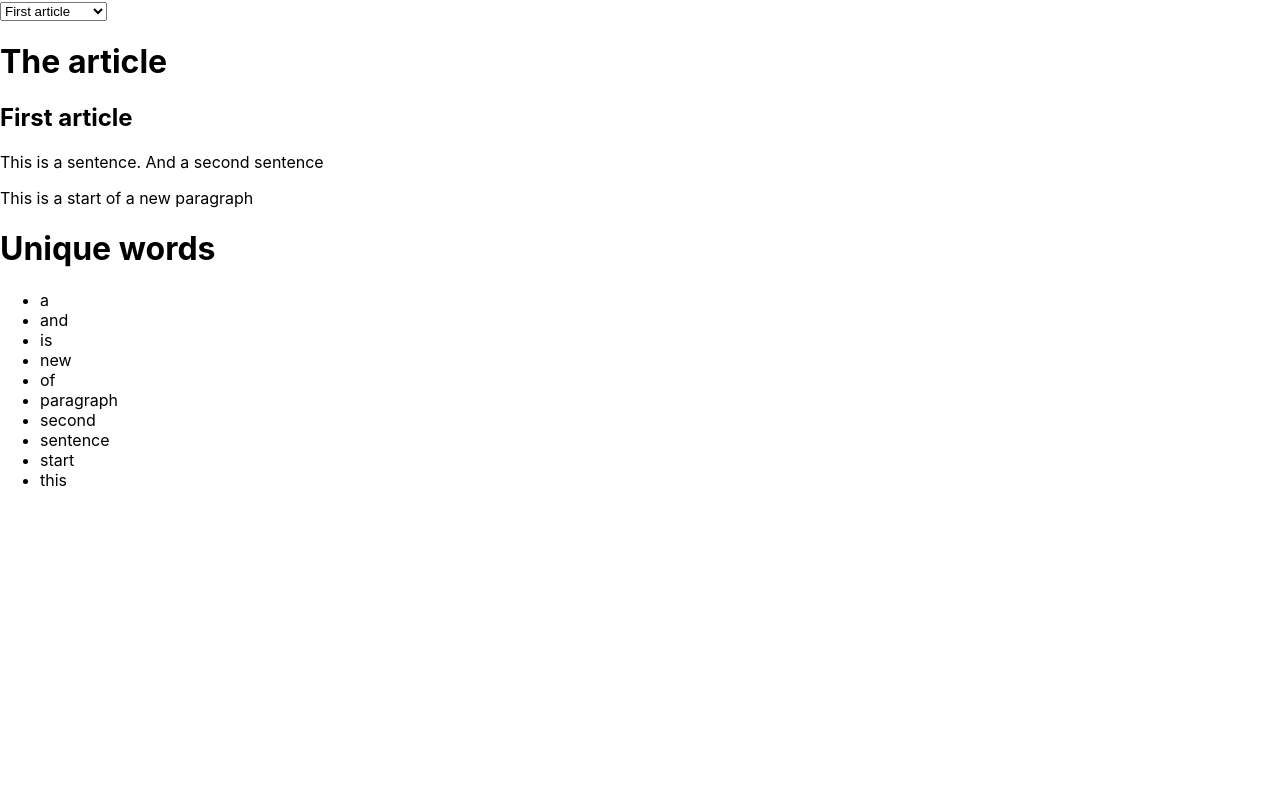
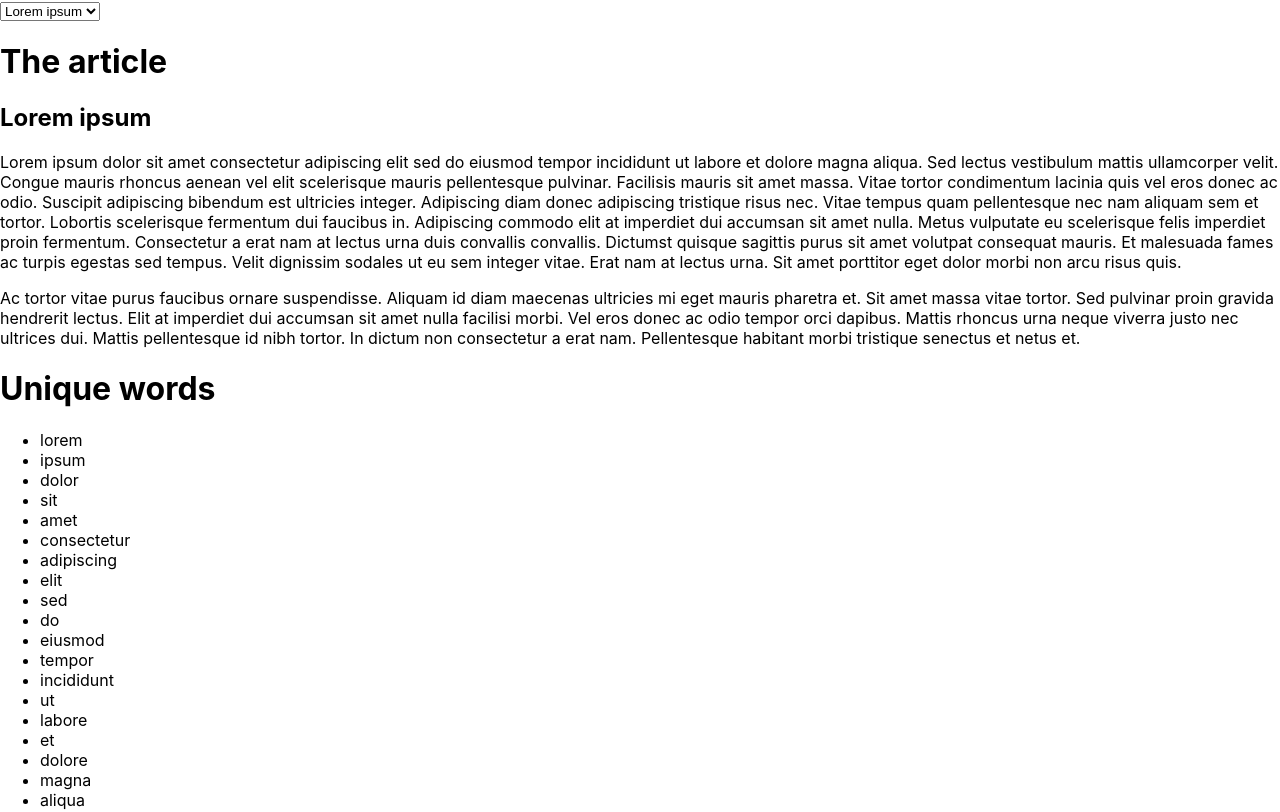
Before and after one commit to mkiszka/react.18.sandbox, a React (Create React App) app: page / in a window 1280 px wide. Shown: the top 812 px of the page. Built offline with nearby package versions, Linux system fonts and the light colour scheme.

Commit message:
Transformed data to the structure we need.

```diff
--- a/package.json
+++ b/package.json
@@ -6,6 +6,7 @@
     "@testing-library/jest-dom": "^5.16.4",
     "@testing-library/react": "^13.3.0",
     "@testing-library/user-event": "^13.5.0",
+    "lodash": "^4.17.21",
     "react": "^18.2.0",
     "react-dom": "^18.2.0",
     "react-scripts": "5.0.1",
--- a/src/App.js
+++ b/src/App.js
@@ -1,6 +1,6 @@
 import React from "react";
 import ReactDOM from "react-dom";
-
+import _ from "lodash";
 import "./App.css";
 
 const data = {
@@ -75,40 +75,47 @@ export default class App extends React.Component {
   };
 
   render() {
-    const temporaryArticles = [
-      {
-        title: "First article",
-        paragraphs: [
-          "This is a sentence. And a second sentence",
-          "This is a start of a new paragraph"
-        ],
-        words: [
-          "this",
-          "is",
-          "a",
-          "sentence",
-          "and",
-          "a",
-          "second",
-          "sentence",
-          "this",
-          "is",
-          "a",
-          "start",
-          "of",
-          "a",
-          "new",
-          "paragraph"
-        ]
-      },
-      {
-        title: "Second article",
-        paragraphs: ["Just one paragraph"],
-        words: ["just", "one", "paragraph"]
-      }
-    ];
-    const currentArticle = temporaryArticles[this.state.articleIndex];
-    const options = [[0, "First article"], [1, "Second article"]];
+
+    const titles = _.chain(data)
+      .map((value, key) => _.lowerCase(key))
+      // .tap(console.log)
+      .map(_.upperFirst)
+      // .tap(console.log)
+      .value();
+
+    const paragraphs = _.chain(data)
+      .map(article =>
+        _.chain(article)
+          .map(paragraph =>
+            _.chain(paragraph)
+              .map((sentence) =>
+                _.chain(sentence)
+                  .upperFirst()
+                  .thru(value => value + ".")
+                  .value()
+              )
+              .join(" ")
+              .upperFirst()
+              .value())
+          .value()
+      ).value();
+
+    const words = _.chain(data)
+      .map(article =>
+        _.chain(article)
+          .flattenDeep()
+          .flatMap(sentence => _.chain(sentence).words().value())
+          .value()
+      )
+      .value();
+    const articles = _.chain(_.zip(titles, paragraphs, words))
+      //.map(arr => { return {title: arr[0], paragraphs: arr[1], words: arr[2] }})
+      .map(([title, paragraphs, words]) => ({title, paragraphs, words }))
+      .tap(console.log)
+      .value();
+    const options = _.map(titles, (value, index) => [index, value]);
+    const currentArticle = articles[this.state.articleIndex];
+
     return (
       <>
         <Select
@@ -149,18 +156,7 @@ function Article({ title, paragraphs }) {
   );
 }
 function UniqueWords({ words }) {
-  const uniqueWords = [
-    "a",
-    "and",
-    "is",
-    "new",
-    "of",
-    "paragraph",
-    "second",
-    "sentence",
-    "start",
-    "this"
-  ];
+  const uniqueWords = _.uniq(words);
   return (
     <ul>
       {uniqueWords.map(word => (
```
Also changed, not shown: 1 other file (tests, documents, lock files or other folders).
